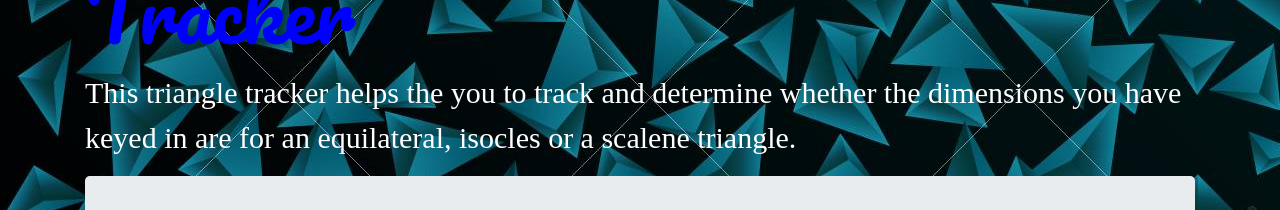
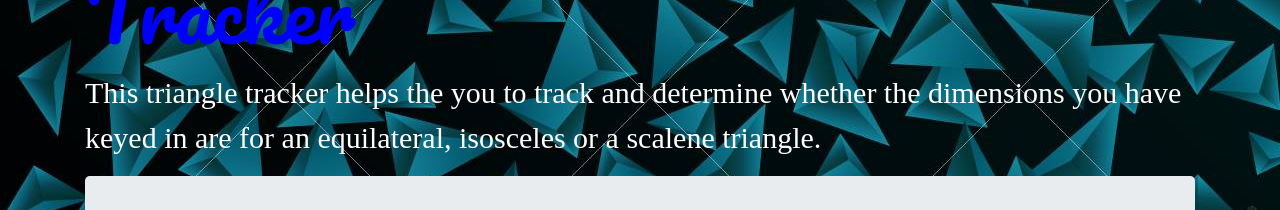
Before and after one commit to HWaruguru/TriangleTracker, a plain HTML site: page index.html in a window 1280 px wide. Shown: the part 194-404 px from the top of the page. Drawn offline with Linux system fonts and the light colour scheme; a web font is replaced by a local one.

```diff
--- a/index.html
+++ b/index.html
@@ -16,7 +16,7 @@
     </div>
     <div class="intro">
       <p>This triangle tracker helps the you to track and determine whether the dimensions you have keyed in are for an
-        equilateral, isocles or a scalene
+        equilateral, isosceles or a scalene
         triangle.
       </p>
     </div>
```
Also changed, not shown: 1 other file.
